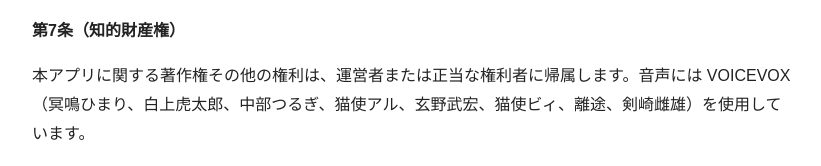
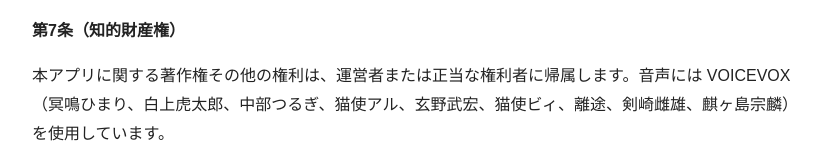
Before and after one commit to tttu732/NYAKKEN, a plain HTML site: page terms.html in a window 1280 px wide. Shown: the part 1063-1229 px from the top of the page, without its empty margins (228-1049 px from the left). Drawn offline with Linux system fonts and the light colour scheme.

Commit message:
Update terms.html

```diff
--- a/terms.html
+++ b/terms.html
@@ -13,7 +13,7 @@
 <h3>第6条（免責）</h3>
 <p>運営者は、本アプリの不具合、通信障害、データの消失等により利用者に生じた損害について、運営者の故意または重大な過失による場合を除き、責任を負いません。</p>
 <h3>第7条（知的財産権）</h3>
-<p>本アプリに関する著作権その他の権利は、運営者または正当な権利者に帰属します。音声には VOICEVOX（冥鳴ひまり、白上虎太郎、中部つるぎ、猫使アル、玄野武宏、猫使ビィ、離途、剣崎雌雄）を使用しています。</p>
+<p>本アプリに関する著作権その他の権利は、運営者または正当な権利者に帰属します。音声には VOICEVOX（冥鳴ひまり、白上虎太郎、中部つるぎ、猫使アル、玄野武宏、猫使ビィ、離途、剣崎雌雄、麒ヶ島宗麟）を使用しています。</p>
 <h3>第8条（規約の変更）</h3>
 <p>運営者は必要に応じて本規約を変更できます。変更後に本アプリを利用した場合、変更に同意したものとみなします。</p>
 <h3>第9条（準拠法・管轄）</h3>
```
